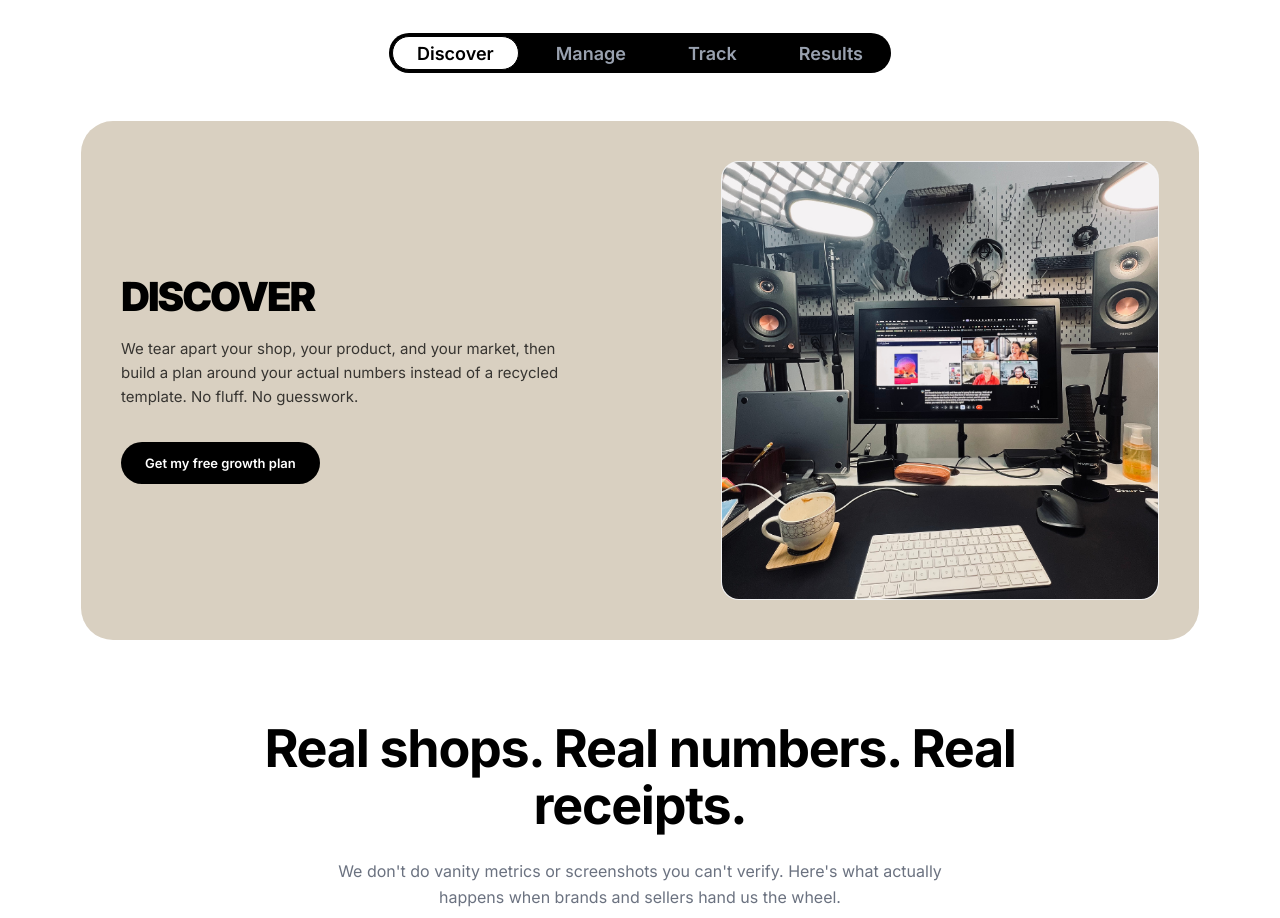
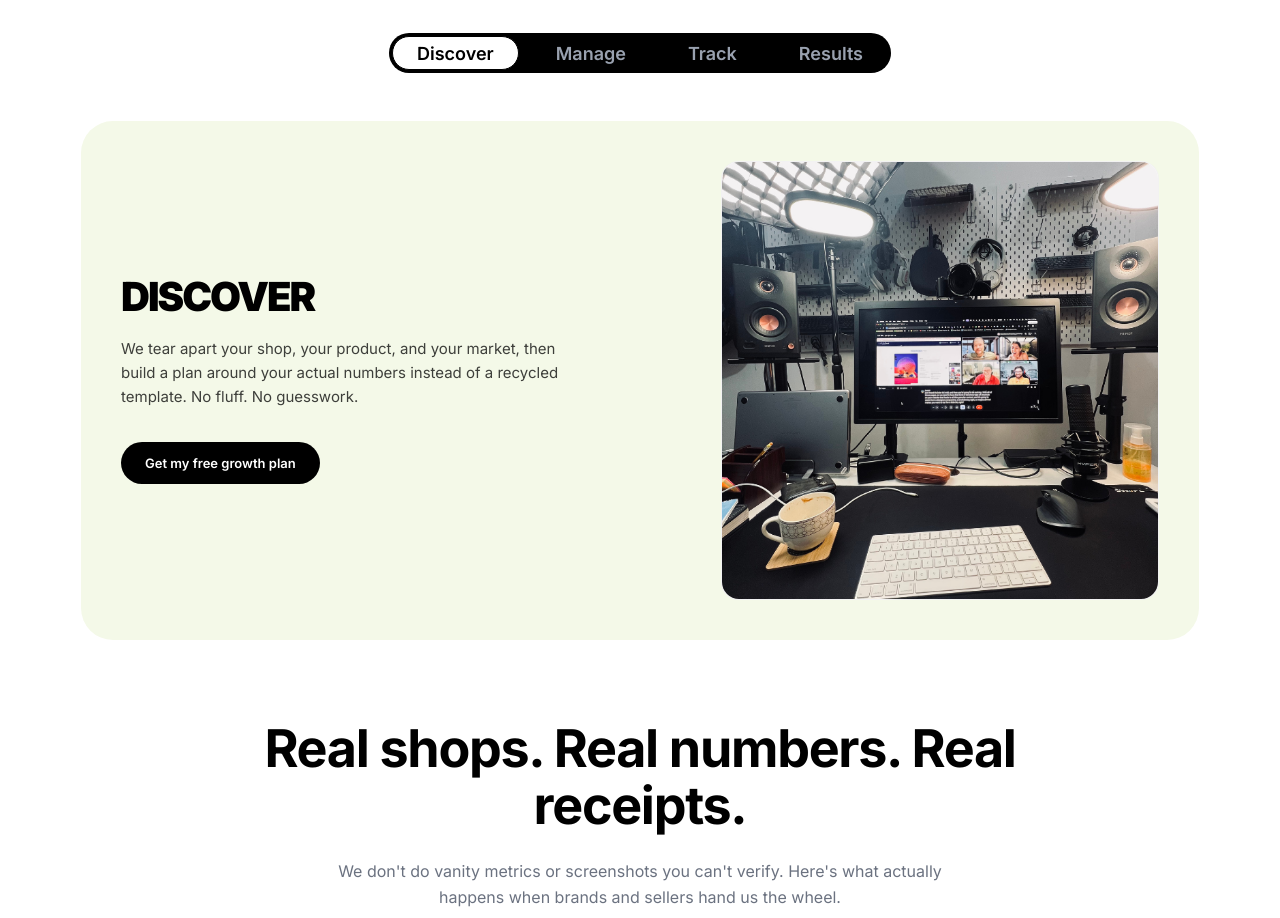
Before and after one commit to murnaj/tiksly-project, a Next.js app: page / in a window 1280 px wide. Shown: the part 3500-4418 px from the top of the page. Built offline with nearby package versions, Linux system fonts and the light colour scheme.

Commit message:
feat: add interactive onboarding process section component

```diff
--- a/components/features/our-process.tsx
+++ b/components/features/our-process.tsx
@@ -99,7 +99,7 @@ export default function OurProcess() {
                         animate={{ opacity: 1, y: 0 }}
                         exit={{ opacity: 0, y: -20 }}
                         transition={{ duration: 0.45, ease: [0.22, 1, 0.36, 1] }}
-                        className="bg-[#D9D0C1] rounded-[2rem] p-4 md:p-8 lg:p-10 grid grid-cols-1 lg:grid-cols-[1.1fr_0.9fr] gap-10 lg:gap-16 items-center"
+                        className="bg-[#f4f9e8] rounded-[2rem] p-4 md:p-8 lg:p-10 grid grid-cols-1 lg:grid-cols-[1.1fr_0.9fr] gap-10 lg:gap-16 items-center"
                       >
                         {/* Left Side: Content */}
                         <div className="flex flex-col items-center lg:items-start text-left">
```
